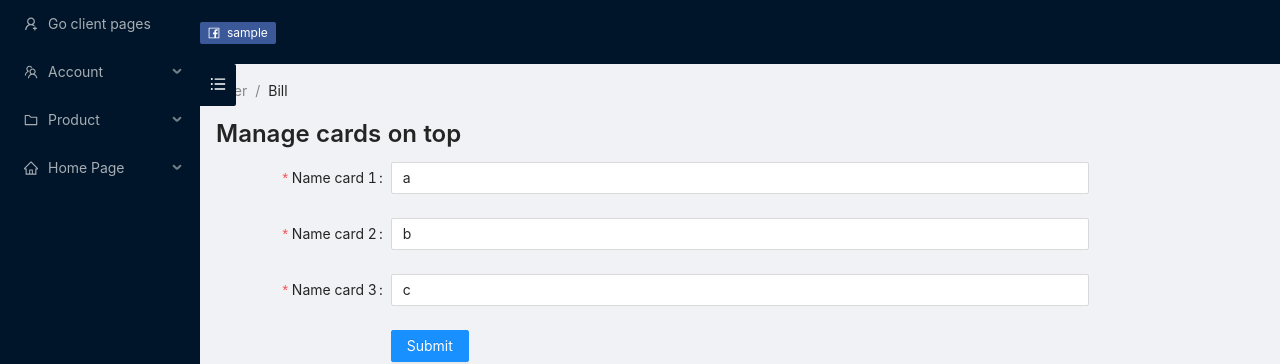
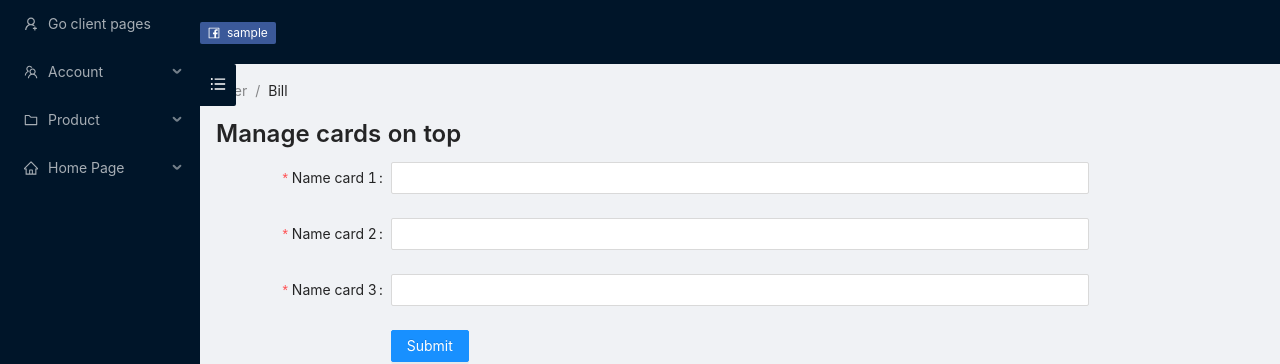
Before and after one commit to Tung9120/ReactJS-my-project-1, a React (Create React App) app: page /admin/home-page/3-top-cards in a window 1280 px wide. Shown: the top 364 px of the page. Built offline with nearby package versions, Linux system fonts and the light colour scheme; sample sign-in values are in the browser's storage; the HTML template or start-up script is replaced by a standard one.

Commit message:
Add data to topCards success

```diff
--- a/src/actions/userActions.js
+++ b/src/actions/userActions.js
@@ -4,6 +4,7 @@ import {
   ADD_ADMIN,
   ADD_PRODUCT,
   ADD_CAROUSEL,
+  ADD_TOP_CARDS,
 } from "../constants/ActionsType";
 import jwtDecode from "jwt-decode";
 
@@ -29,3 +30,7 @@ export const addProduct = (data) => (dispatch) => {
 export const addCarousel = (data) => (dispatch) => {
   dispatch({ type: ADD_CAROUSEL, newElement: data });
 };
+
+export const addTopCards = (data) => (dispatch) => {
+  dispatch({ type: ADD_TOP_CARDS, newCard: data });
+};
--- a/src/constants/ActionsType.js
+++ b/src/constants/ActionsType.js
@@ -2,4 +2,4 @@ export const LOGIN = "LOGIN";
 export const ADD_ADMIN = "ADD_ADMIN";
 export const ADD_PRODUCT = "ADD_PRODUCT";
 export const ADD_CAROUSEL = "ADD_CAROUSEL";
-export const ADD_CARDSTOP = "ADD_CARDSTOP";
+export const ADD_TOP_CARDS = "ADD_TOP_CARDS";
--- a/src/reducers/userReducers.js
+++ b/src/reducers/userReducers.js
@@ -3,6 +3,7 @@ import {
   ADD_ADMIN,
   ADD_PRODUCT,
   ADD_CAROUSEL,
+  ADD_TOP_CARDS,
 } from "../constants/ActionsType";
 
 const initialStateUser = {
@@ -12,6 +13,7 @@ const initialStateUser = {
   products: [],
   newProducts: [],
   carousel: [],
+  topCards: [],
 };
 
 function userReducer(state = initialStateUser, action = { payload: {} }) {
@@ -41,6 +43,12 @@ function userReducer(state = initialStateUser, action = { payload: {} }) {
         carousel: [...action.newElement],
       };
 
+    case ADD_TOP_CARDS:
+      return {
+        ...state,
+        topCards: [...action.newCard],
+      }
+
     default:
       return state;
   }
--- a/src/views/components/CardsTopMng.js
+++ b/src/views/components/CardsTopMng.js
@@ -1,6 +1,7 @@
 import React, { Component } from "react";
 import { Form, Input, Button, Typography } from "antd";
 import { connect } from "react-redux";
+import { addTopCards } from "../../actions/userActions";
 
 const { Title } = Typography;
 
@@ -11,40 +12,17 @@ const layout = {
 
 const validateMessages = {
   required: "${label} is required!",
-  types: {
-    email: "${label} is not validate email!",
-    number: "${label} is not a validate number!",
-  },
-  number: {
-    range: "${label} must be between ${min} and ${max}",
-  },
 };
 
 class CardsTopMng extends Component {
-  constructor(props) {
-    super(props);
-    this.state = {
-      input1: "",
-      input2: "",
-      input3: "",
-    };
-  }
-
-  // onFieldsChange = (changedFields, allFields) => {
-  //   console.log(changedFields, allFields);
-  // }
-
-  onValuesChange = (changedValues, allValues) => {
-    console.log(changedValues, allValues);
-  };
 
   onFinish = (values) => {
-    console.log(values);
     const cards = Object.values(values.cards);
-    console.log(cards);
+    this.props.addTopCards(cards);
   };
 
   render() {
+    const { topCards } = this.props;
     return (
       <>
         <Title level={3}>Manage cards on top</Title>
@@ -58,25 +36,25 @@ class CardsTopMng extends Component {
             name={["cards", "card1"]}
             label="Name card 1"
             rules={[{ required: true }]}
-            initialValue="a"
+            initialValue={topCards[0] ? topCards[0] : ""}
           >
-            <Input defaultValue="a" value="d" />
+            <Input />
           </Form.Item>
           <Form.Item
             name={["cards", "card2"]}
             label="Name card 2"
             rules={[{ required: true }]}
-            initialValue="b"
+            initialValue={topCards[1] ? topCards[1] : ""}
           >
-            <Input defaultValue="b" />
+            <Input />
           </Form.Item>
           <Form.Item
             name={["cards", "card3"]}
             label="Name card 3"
             rules={[{ required: true }]}
-            initialValue="c"
+            initialValue={topCards[2] ? topCards[2] : ""}
           >
-            <Input defaultValue="c" />
+            <Input />
           </Form.Item>
           <Form.Item wrapperCol={{ ...layout.wrapperCol, offset: 4 }}>
             <Button type="primary" htmlType="submit">
@@ -89,4 +67,10 @@ class CardsTopMng extends Component {
   }
 }
 
-export default connect()(CardsTopMng);
+function mapStateToProps(state) {
+  return {
+    topCards: state.user.topCards,
+  };
+}
+
+export default connect(mapStateToProps, { addTopCards })(CardsTopMng);
```
